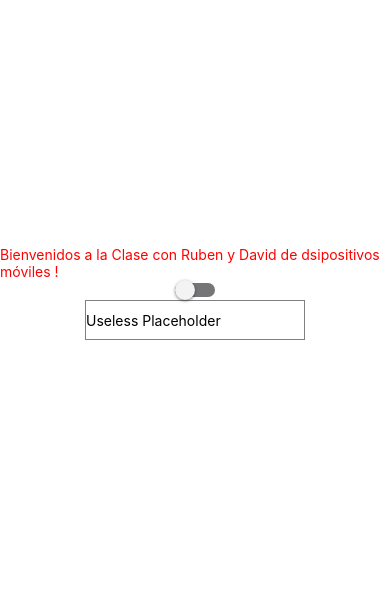
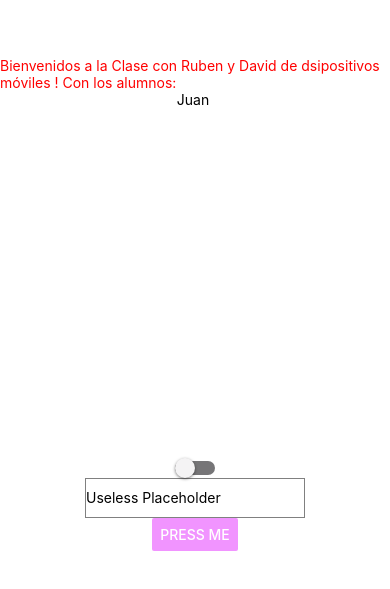
Before and after one commit to Iturriaga10/S3ReactNativeRoots, a React Native app: screen / in a window 390 px wide. Shown: the part 129-718 px from the top of the page. Built offline with nearby package versions, Linux system fonts and the light colour scheme.

Commit message:
Adding Styles

```diff
--- a/App.js
+++ b/App.js
@@ -1,6 +1,8 @@
 import { StatusBar } from 'expo-status-bar';
 import React, { useState, Component } from 'react';
-import { StyleSheet, Text, View, Switch, TextInput } from 'react-native';
+import { StyleSheet, Text, View, Switch, TextInput, Button } from 'react-native';
+
+const listElements = ["Juan"];
 
 export default function App() {
   // Switch Variables.
@@ -9,10 +11,40 @@ export default function App() {
 
   // Text Inputs Variables.
   const [value, onChangeText] = React.useState('Useless Placeholder');
+  const [list, onChangeList] = React.useState(["Juan"]);
+  // Button.
+
+  const valueButton = () => onChangeList(list => listElements.push(value));
+
+
+  // Array of elements.
+  const Greetings = (props) => {
+    var styleText = styles.textColorRed;
+    if(isEnabled) {
+      var styleText = styles.textColorYellow;
+    }
+    return(
+      <View style={styles.container}>
+        <Text style={styleText}>Bienvenidos a la Clase {AddingText(props.someText)} </Text>
+        <ListPerson />
+      </View>
+
+    );
+  }
+
+  const ListPerson = () => listElements.map( person => {
+    return(
+    <Text >{person} </Text>
+    );
+  })
+
+
 
   return (
+    <>
+    <Greetings someText ="con Ruben y David "/>
+
     <View style={styles.container}>
-      <Greetings someText ="con Ruben y David "/>
       <Switch
         trackColor={{ false: '#767577', true: '#81b0ff' }}
         thumbColor={isEnabled ? '#f5dd4b' : '#f4f3f4'}
@@ -24,21 +56,22 @@ export default function App() {
       style={{ height: 40, borderColor: 'gray', borderWidth: 1 }}
       onChangeText={text => onChangeText(text)}
       value={value}
-    />
+      />
+      <Button
+      title="Press me"
+      color="#f194ff"
+      onPress={valueButton}
+      />
     </View>
+    </>
   );
 }
 
 function AddingText(someText){
-  return someText + 'de dsipositivos móviles';
+  return someText + 'de dsipositivos móviles ! Con los alumnos:';
 }
 
-const Greetings = (props) => {
-  var styleText = styles.textColorRed;
-  return(
-  <Text style={styleText}>Bienvenidos a la Clase {AddingText(props.someText)} !</Text>
-  );
-}
+
 
 const styles = StyleSheet.create({
   container: {
@@ -48,7 +81,6 @@ const styles = StyleSheet.create({
     justifyContent: 'center',
   },
   textColorRed:{
-    alignItems: 'right',
     color: '#FF0000',
   },
   textColorYellow:{
```
